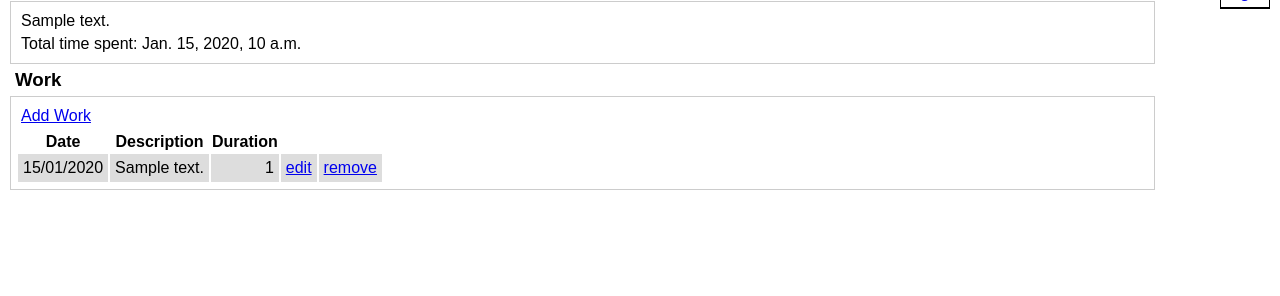
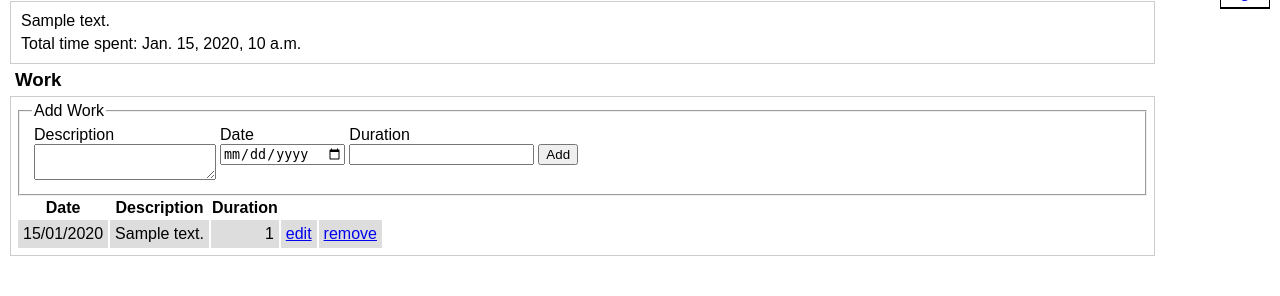
Before and after one commit to jmstaley/timetracker, a Django app: template templates/timetracker/task_detail.html in a window 1280 px wide. Shown: the part 99-395 px from the top of the page. Run offline with Django 3.2, Linux system fonts and the light colour scheme; the template is opened without the code that fills it: most values are stand-ins (such as "Sample title", 1, 10 or a date in 2020); form fields are guessed from the names that the template uses.

Commit message:
Add csrf protection, add completed status, add managers, add remove task

```diff
--- a/forms.py
+++ b/forms.py
@@ -23,4 +23,5 @@ class AddWorkForm(ModelForm):
     class Meta:
         model = Work
         exclude = ('task', 'tid')
-        widgets = {'date': SelectDateWidget()}
+        widgets = {'date': SelectDateWidget(),
+                   'description': TextInput()}
--- a/templates/timetracker/add_task.html
+++ b/templates/timetracker/add_task.html
@@ -3,7 +3,7 @@
 {% block content %}
   <h2>Add Task</h2>
   <p>Use the form below to add a new task.</p>
-  <form method="post">
+  <form method="post">{% csrf_token %}
     <p>
       <label form="id_title">Title:</label>
       {{ form.title}}
--- a/templates/timetracker/add_work.html
+++ b/templates/timetracker/add_work.html
@@ -3,7 +3,7 @@
 {% block content %}
   <h2>Add Task</h2>
   <p>Use the form below to add a new work.</p>
-  <form method="post">
+  <form method="post">{% csrf_token %}
     <p>
       <label form="id_description">Description:</label>
       {{ form.description }}
--- a/templates/timetracker/dashboard.html
+++ b/templates/timetracker/dashboard.html
@@ -1,7 +1,7 @@
 {% extends "timetracker/base.html" %}
 {% block content %}
   <div class="addtaskform">
-    <form action="{% url dashboard %}" method="POST">
+    <form action="{% url dashboard %}" method="POST">{% csrf_token %}
       <fieldset>
         <legend>Add Task</legend>
         <div class="shortcutfield">
@@ -36,6 +36,7 @@
         <td class="duedate">{{ task.due_date|date:"d/m/Y" }}</td>
         <td class="edit"><a href="{{ task.get_absolute_url }}">add work</a></td>
         <td class="remove"><a href="{% url remove_task task.id %}">remove</a></td>
+        <td class="complete"><a href="{% url complete_task task.id %}">finished</a></td>
       </tr>
     {% endfor %}
   </table>
--- a/templates/timetracker/task_detail.html
+++ b/templates/timetracker/task_detail.html
@@ -7,7 +7,29 @@
 </div>
 <h3>Work</h3>
 <div id="workdetails">
-  <p><a href="{% url add_work task.id %}">Add Work</a></p>
+  <div class="addworkform">
+    <form method="POST">{% csrf_token %}
+      <fieldset>
+        <legend>Add Work</legend>
+        <div class="shortcutfield">
+          <label for="id_description">Description</label><br />
+          {{ form.description }}
+        </div>
+        <div class="shortcutfield">
+          <label for="id_date">Date</label><br />
+          {{ form.date }}
+        </div>
+        <div class="shortcutfield">
+          <label for="id_duration">Duration</label><br />
+          {{ form.duration }}
+        </div>
+        <div class="shortcutfield">
+          <br />
+          <input type="submit" value="Add" />
+        </div>
+      </fieldset>
+    </form>
+  </div>
   <table class="worktable">
     <tr>
       <th>Date</th>
--- a/urls.py
+++ b/urls.py
@@ -14,5 +14,8 @@ urlpatterns = patterns('timetracker.views',
                       url(r'^task/detail/(?P<task_id>\d+)/remove',
                           'remove_task',
                           name='remove_task'),
+                      url(r'^task/detail/(?P<task_id>\d+)/complete',
+                          'complete_task',
+                          name='complete_task'),
                       url(r'^task/add', 'add_task', name='add_task'),
                       url(r'', 'index', name='tracker_index'),)
```
Also changed, not shown: managers.py (added, +11 -0 lines), models.py (+18 -3 lines), views.py (+28 -4 lines).
